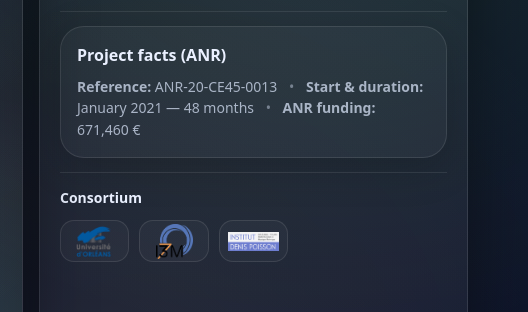
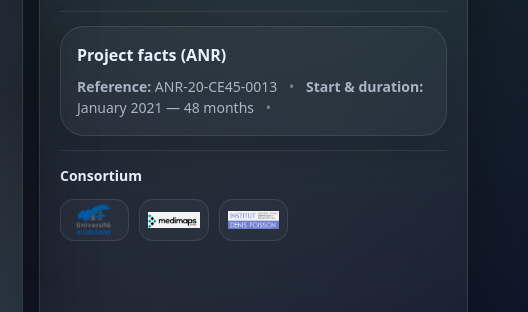
Before and after one commit to mtliba/mimosa-site, a plain HTML site: page index.html in a window 1280 px wide. Shown: the part 319-631 px from the top of the page, 752-1280 px from the left. Drawn offline with Linux system fonts and the light colour scheme.

Commit message:
Update funding information and logos in index.html
Replaced ANR funding amount and updated logo section.

```diff
--- a/index.html
+++ b/index.html
@@ -400,7 +400,7 @@
           <p>
             <b>Reference:</b> ANR-20-CE45-0013 <span class="sep">•</span>
             <b>Start & duration:</b> January 2021 — 48 months <span class="sep">•</span>
-            <b>ANR funding:</b> 671,460 €
+
           </p>
 
         </div>
@@ -413,8 +413,8 @@
     <img src="Universite d orleans.png" alt="Université d'Orléans logo">
   </div>
 
-  <div class="logoItem" title="I3MTO / IM3">
-    <img src="IM3.png" alt="I3MTO / IM3 logo">
+  <div class="logoItem" title="Medimaps / MM">
+    <img src="MMlogo.jpg" alt="MM / MM logo">
   </div>
 
   <div class="logoItem" title="IDP UMR 7013">
```
